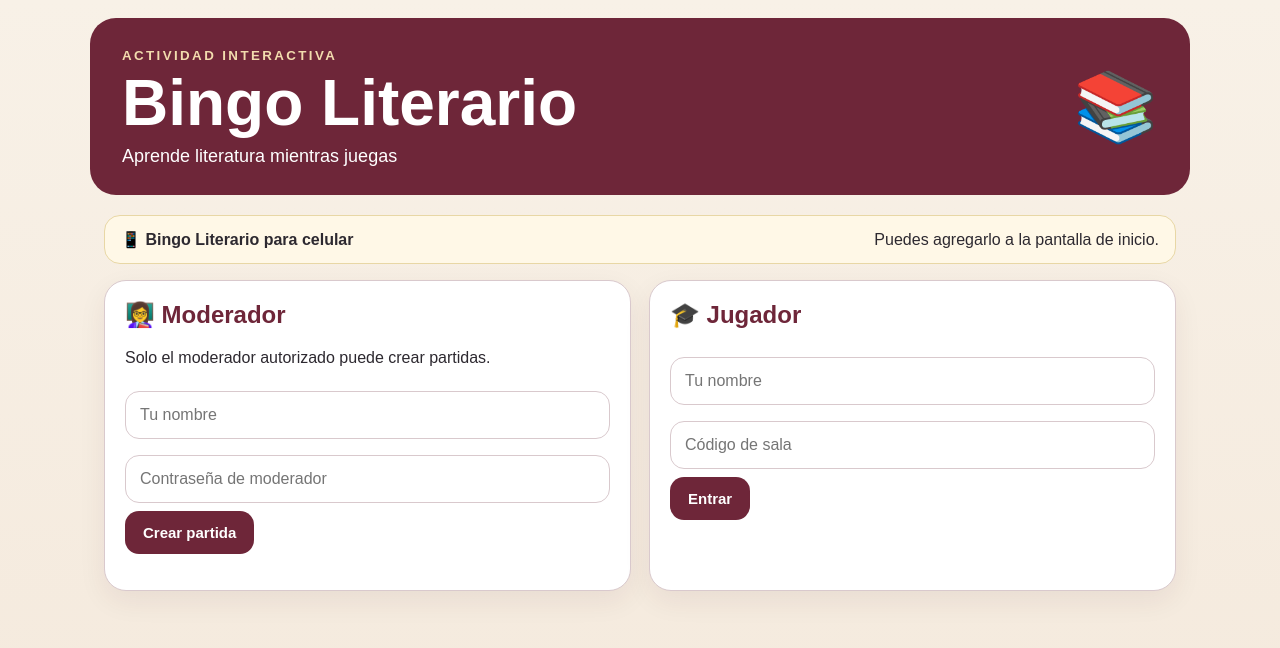
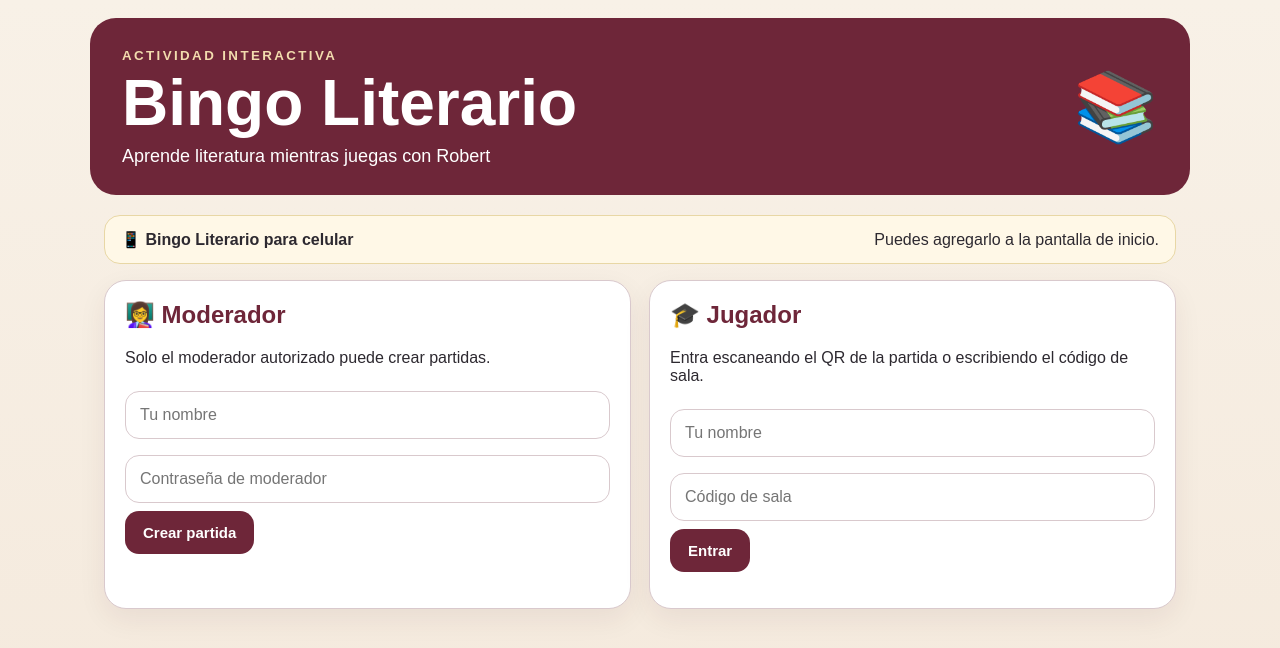
Before and after one commit to ADMINRESTAURANT/bingo-literario-digital, a website: page public/index.html in a window 1280 px wide. Drawn offline with nearby package versions, Linux system fonts and the light colour scheme; no server answers.

Commit message:
Personaliza título con Robert y acceso por QR o código

```diff
--- a/public/index.html
+++ b/public/index.html
@@ -1,11 +1,11 @@
 <!doctype html><html lang="es"><head><meta charset="utf-8"><meta name="viewport" content="width=device-width,initial-scale=1"><meta name="theme-color" content="#6e2639"><link rel="manifest" href="/manifest.webmanifest"><link rel="stylesheet" href="/style.css"><title>Bingo Literario</title></head><body>
-<header><div><small>ACTIVIDAD INTERACTIVA</small><h1>Bingo Literario</h1><p>Aprende literatura mientras juegas</p></div><div class="book">📚</div></header>
+<header><div><small>ACTIVIDAD INTERACTIVA</small><h1>Bingo Literario</h1><p>Aprende literatura mientras juegas con Robert</p></div><div class="book">📚</div></header>
 <main>
 <section id="home">
 <div class="install"><b>📱 Bingo Literario para celular</b><span> Puedes agregarlo a la pantalla de inicio.</span><button id="install" class="hide">Instalar</button></div>
 <div class="grid">
 <div class="card"><h2>👩‍🏫 Moderador</h2><p>Solo el moderador autorizado puede crear partidas.</p><input id="modName" placeholder="Tu nombre"><input id="modPassword" type="password" placeholder="Contraseña de moderador"><button id="create">Crear partida</button><p id="modErr" class="err"></p></div>
-<div class="card"><h2>🎓 Jugador</h2><input id="name" placeholder="Tu nombre"><input id="code" placeholder="Código de sala"><button id="join">Entrar</button><p id="err" class="err"></p></div>
+<div class="card"><h2>🎓 Jugador</h2><p>Entra escaneando el QR de la partida o escribiendo el código de sala.</p><input id="name" placeholder="Tu nombre"><input id="code" placeholder="Código de sala"><button id="join">Entrar</button><p id="err" class="err"></p></div>
 </div></section>
 
 <section id="moderator" class="hide">
```
